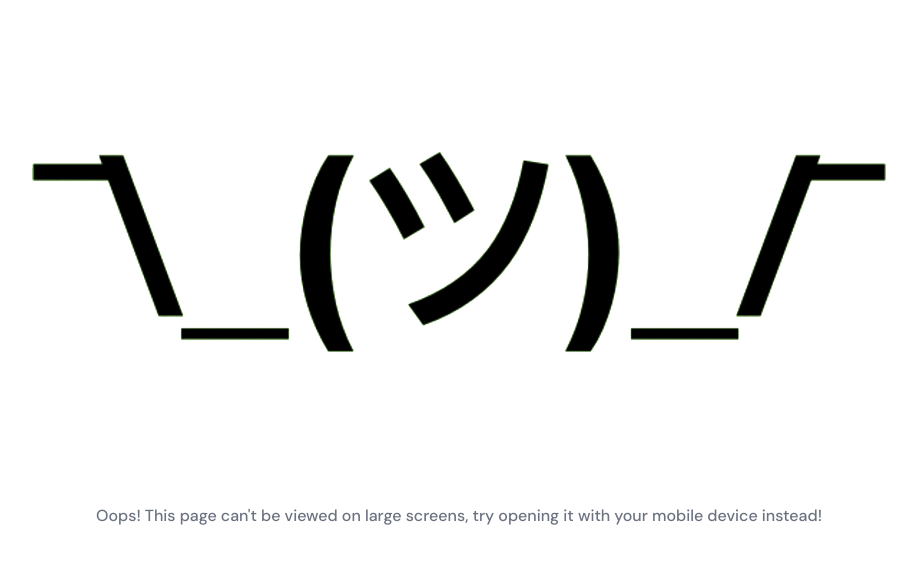
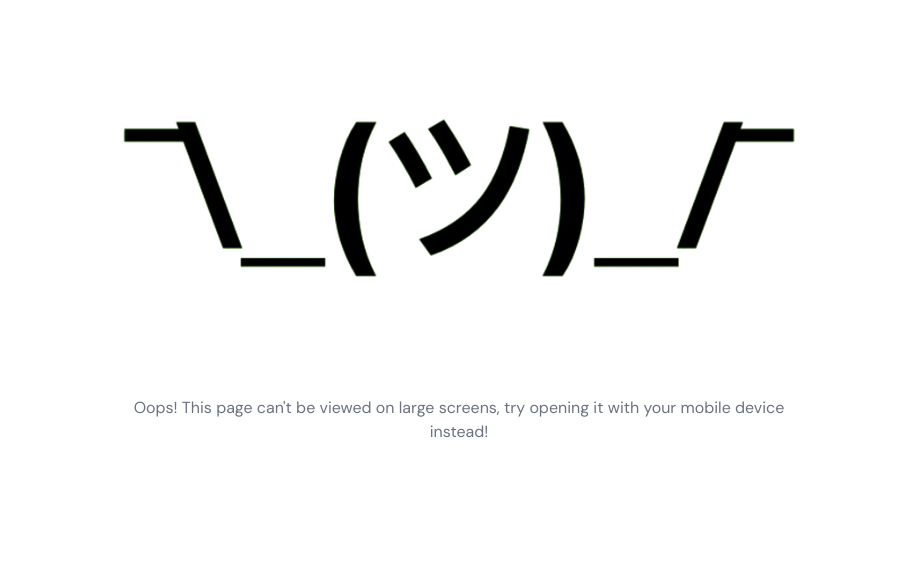
Before and after one commit to NifemiCodes/crunchies-web-app, a Next.js app: page / in a window 1280 px wide. Shown: the top 564 px of the page, without its empty margins (181-1098 px from the left). Built offline with nearby package versions, Linux system fonts and the light colour scheme.

Commit message:
fixed styles

```diff
--- a/app/layout.tsx
+++ b/app/layout.tsx
@@ -8,7 +8,7 @@ export const metadata: Metadata = {
   keywords: "Crunchies, food, order, app, web app",
 };
 
-const dmSans = DM_Sans({ subsets: ["latin"], weight: ["300", "500", "700"] });
+const dmSans = DM_Sans({ subsets: ["latin"], weight: ["400", "500", "700"] });
 
 function RootLayout({ children }: { children: React.ReactNode }) {
   return (
--- a/app/page.tsx
+++ b/app/page.tsx
@@ -20,8 +20,8 @@ export type Card = {
 export default function Home() {
   return (
     <>
-      <div className="hidden md:block my-0 mx-auto w-[70%] text-center">
-        <Image src={shrug} alt="unavailable image" width={200} height={200} className="w-full" />
+      <div className="hidden md:block my-0 mx-auto w-[55%] h-[150px] text-center">
+        <Image src={shrug} alt="unavailable image" width={200} height={50} className="w-full" />
         <p className="text-gray-500">Oops! This page can&apos;t be viewed on large screens, try opening it with your mobile device instead!</p>
       </div>
       <main className="md:hidden my-5">
--- a/components/AddButton.tsx
+++ b/components/AddButton.tsx
@@ -16,7 +16,7 @@ const AddButton = () => {
   };
 
   return count > 0 ? (
-    <div className="bg-red h-7 rounded-[5px] text-white flex overflow-hidden">
+    <div className="bg-red h-[28px] rounded-[5px] text-white flex overflow-hidden">
       <button className="flex-1 border-r border-r-whiteT border-solid flex items-center justify-center active:bg-blackT" onClick={decrement}>
         <Image src={minus} alt="icon" width={8} height={8} />
       </button>
@@ -28,7 +28,7 @@ const AddButton = () => {
       </button>
     </div>
   ) : (
-    <button className="text-[12px] text-red border border-red border-solid rounded-[5px] p-[5px]" onClick={increment}>
+    <button className="text-[12px] text-red border border-red border-solid rounded-[5px] p-[4px]" onClick={increment}>
       Add to bag
     </button>
   );
--- a/components/Categories.tsx
+++ b/components/Categories.tsx
@@ -1,5 +1,3 @@
-"use client";
-
 import Image from "next/image";
 import burgerIcon from "../images/burger-icon.png";
 import pizzaIcon from "../images/pizza-icon.png";
@@ -11,7 +9,7 @@ const Category = ({ image, title }: Card) => {
   return (
     <div className="flex items-center gap-1 p-2 rounded-[50px] bg-lightGrey text-[14px] min-w-max focus:bg-red focus:text-white">
       <Image src={image} alt="icon" width={24} height={24} />
-      <p>{title}</p>
+      <p className="font-normal select-none">{title}</p>
     </div>
   );
 };
```
Also changed, not shown: tailwind.config.ts (+0 -7 lines).
